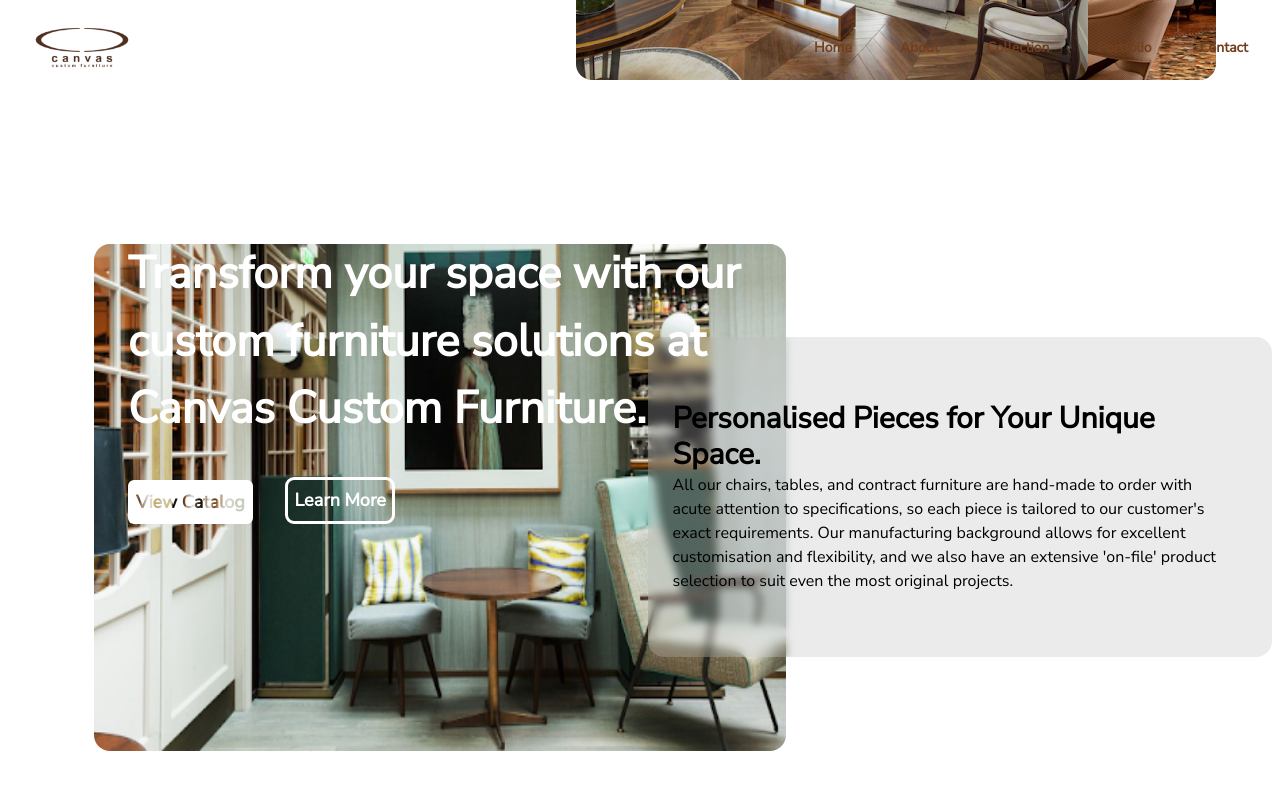
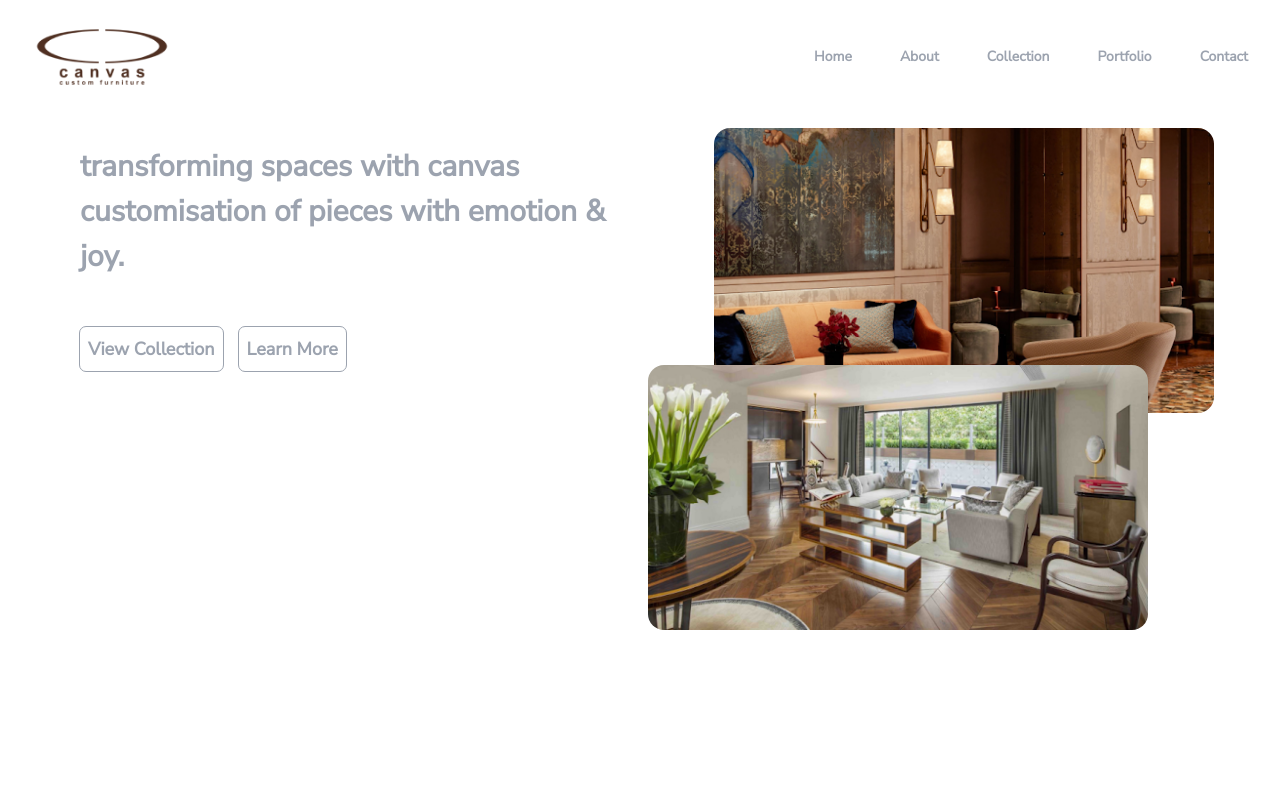
Before and after one commit to oricardo123/canvascustom-final, a Next.js app: page / in a window 1280 px wide. Shown: the top 800 px of the page. Built offline with nearby package versions, Linux system fonts and the light colour scheme.

Commit message:
updated home page and collection

```diff
--- a/app/catalog/[catalogSlug]/[productSlug]/page.js
+++ b/app/catalog/[catalogSlug]/[productSlug]/page.js
@@ -41,11 +41,11 @@ export default async function Product({
       <Head>
         <title>{productSlug}</title>
       </Head>
-      <div className="mb-[6.49rem]">
+      <div className="my-[7rem]">
         <div className="mt-20">
           <Breadcrumbs
             items={[
-              { label: "Catalog", href: "/catalog" },
+              { label: "Collection", href: "/catalog" },
               {
                 label:
                   catalogSlug.charAt(0).toUpperCase() + catalogSlug.slice(1),
--- a/app/catalog/[catalogSlug]/page.js
+++ b/app/catalog/[catalogSlug]/page.js
@@ -1,15 +1,10 @@
 import Link from "next/link";
 import Image from "next/image";
 import Head from "next/head.js";
-import More from "../../../components/More.jsx";
-import { fetchCatalogs } from "../../../lib/fetchCatalogs.js";
-import { fetchInitialProductsConnection } from "@/lib/fetchInitialProductsConnection";
 import { GET_PRODUCTS_CONNECTION } from "@/graphql/queries";
-import { useQuery, NetworkStatus, useApolloClient } from "@apollo/client";
-import { initializeApollo } from "../../../graphql/client.js";
 import { getClient } from "@/lib/client";
 import Breadcrumbs from "@/components/Navigation/Breadcrumbs";
-import { GET_CATALOGS, GET_PRODUCTS_BY_CATALOG } from "@/graphql/queries";
+import { GET_CATALOGS } from "@/graphql/queries";
 
 export default async function Catalog({ params: { catalogSlug } }) {
   const client = getClient();
@@ -39,14 +34,14 @@ export default async function Catalog({ params: { catalogSlug } }) {
     (catalog) => catalog.catalogSlug === catalogSlug
   )[0];
   return (
-    <>
+    <div className="mb-24 text-gray-400">
       <Head>
         <title>{catalogSlug}</title>
       </Head>
-      <div className="mt-24">
+      <div className="mt-[7rem]">
         <Breadcrumbs
           items={[
-            { label: "Catalog", href: "/catalog" },
+            { label: "Collection", href: "/catalog" },
             {
               label: catalogSlug.charAt(0).toUpperCase() + catalogSlug.slice(1),
               href: `/catalog/${catalogSlug}`,
@@ -54,11 +49,12 @@ export default async function Catalog({ params: { catalogSlug } }) {
           ]}
         />
       </div>
-      <div className="min-h-[64.8vh]">
-        <h1 className="text-4xl font-bold leading-tight mb-[4rem] ml-[9rem] mt-10">
-          {name} Catalog
+
+      <div className="flex mr-5 mt-10 xs:ml-4 lg:mx-[9rem] place-content-center">
+        <div>
+          <h1 className="text-4xl font-bold leading-tight mb-[4rem]">
+            {name}
           </h1>
-        <div className="flex mx-20 ml-[9rem]">
           <ul>
             {catalogs?.map((catalog) => (
               <li key={catalog.catalogSlug}>
@@ -80,8 +76,8 @@ export default async function Catalog({ params: { catalogSlug } }) {
               </li>
             ))}
           </ul>
-
-          <div className="grid grid-cols-2 md:grid-cols-4 lg:grid-cols-6 xl:grid-cols-8 2xl:grid-cols-10 3xl:grid-cols-12 gap-x-10 gap-y-16 place-items-center text-center ml-[9rem]">
+        </div>
+        <div className="grid grid-cols-5 gap-x-3 gap-y-16 lg:gap-x-10 text-center ml-4 lg:ml-[9rem] ">
           {productsList.map(({ node: product }) => (
             <Link
               key={product.productSlug}
@@ -99,6 +95,5 @@ export default async function Catalog({ params: { catalogSlug } }) {
         </div>
       </div>
     </div>
-    </>
   );
 }
--- a/app/catalog/page.js
+++ b/app/catalog/page.js
@@ -19,11 +19,11 @@ export default async function Catalogs({ params }) {
       <Head>
         <title>Catalog</title>
       </Head>
-      <div className="mt-24 mb-[8.74rem]">
-        <Breadcrumbs items={[{ label: "Catalog", href: "/catalog" }]} />
+      <div className="mt-[7rem] mb-[8.74rem]">
+        <Breadcrumbs items={[{ label: "Collection", href: "/catalog" }]} />
 
         <h1 className="text-4xl font-bold leading-tight mb-[4rem] ml-[9rem] mt-10">
-          Catalog
+          Collection
         </h1>
         <div className="grid grid-cols-2 lg:grid-cols-4 gap-x-10 gap-y-16 place-items-center text-center mx-24">
           {catalogs.map((catalog) => (
--- a/components/Home/HomeContainer2.js
+++ b/components/Home/HomeContainer2.js
@@ -3,7 +3,7 @@ import img from "../../public/images/canvas-image-11.png";
 
 const HomeContainer2 = () => {
   return (
-    <div className="flex justify-center relative p-6 mt-[8.75rem] mb-[10.625rem] w-full ">
+    <div className="flex justify-center relative p-6 mt-[15rem] mb-[10.625rem] w-full ">
       <Image
         src={img}
         alt="hotel room with furniture"
--- a/components/Home/HomeGetInTouch.js
+++ b/components/Home/HomeGetInTouch.js
@@ -4,7 +4,7 @@ import Link from "next/link";
 export default function HomeGetInTouch() {
   return (
     <>
-      <div className="flex justify-center text-center text-[2.81rem]/[3.8rem] font-bold w-auto mx-[9rem]">
+      <div className="flex justify-center text-center text-[2.81rem]/[3.8rem] font-bold w-auto md:mx-[9rem] xs:mx-[1rem]">
         Get in touch with us to start your custom furniture project today.
       </div>
       <div className="flex justify-center">
--- a/components/Home/HomeTopGallery.js
+++ b/components/Home/HomeTopGallery.js
@@ -5,37 +5,45 @@ import img2 from "../../public/images/canvas-image-2.png";
 
 export default function HomeTopGallery() {
   return (
-    <>
-      <div className="grid grid-cols-1 md:grid-cols-2 mt-20 relative text-white">
-
-        <h1 className="absolute max-w-[41rem]  mt-40 left-[10%] font-extrabold text-[45px] mr-3 z-50">
-          Transform your space with our custom furniture solutions at Canvas
-          Custom Furniture.
+    <div className="my-32 grid grid-cols-1 md:grid-cols-2 gap-4 items-start">
+      <div className="flex flex-col ml-20 items-start text-left">
+        <h1 className="text-gray-400 font-extrabold text-[30px] my-4 max-w-[200rem]">
+          transforming spaces with canvas customisation of pieces with emotion &
+          joy.
         </h1>
-        <Link
-          href="/catalog"
-          className="absolute text-black bg-white mt-[32rem] md:mt-[25rem] left-[10%] p-2 mix-blend-screen rounded-md text-lg font-bold z-50"
-        >
-          View Catalog
+        <div className="flex flex-col md:flex-row md:space-x-4 mt-8">
+          <Link href="/collection" legacyBehavior>
+            <a className="outline outline-1 text-gray-400 p-2 rounded-md text-lg font-bold hover:bg-gray-200 transition duration-150">
+              View Collection
+            </a>
           </Link>
-        <Link
-          href="/about"
-          className="absolute mt-[32rem] md:mt-[25rem] left-[10%] ml-[10rem] p-[0.4rem] outline rounded-md text-lg font-bold z-50"
-        >
+          <Link href="/about" legacyBehavior>
+            <a className="outline outline-1 outline-gray text-gray-400 p-2 rounded-md text-lg font-bold hover:bg-gray-100 transition duration-150">
               Learn More
+            </a>
           </Link>
-
+        </div>
+      </div>
+      <div className="flex flex-col items-center justify-center">
+        <div className="mb-4">
           <Image
             src={img2}
             alt="Picture"
-          className="absolute right-[5%] bottom-[48%] w-auto rounded-2xl hidden lg:block"
+            width={500}
+            height={300}
+            className="rounded-2xl"
           />
+        </div>
+        <div>
           <Image
             src={img1}
             alt="Picture"
-          className="absolute z-10 right-[15%] bottom-[15%] w-auto rounded-2xl hidden lg:block"
+            width={500}
+            height={300}
+            className="rounded-2xl mt-[-4rem] mr-[32rem]"
           />
         </div>
-    </>
+      </div>
+    </div>
   );
 }
--- a/components/Navigation/Breadcrumbs.js
+++ b/components/Navigation/Breadcrumbs.js
@@ -2,7 +2,7 @@ import Link from "next/link";
 
 function Breadcrumbs({ items }) {
   return (
-    <nav className="breadcrumbs py-4 px-6 bg-gray-100 text-sm border-t border-b border-gray-300 w-full">
+    <nav className="breadcrumbs py-2 px-6 bg-gray-100 text-sm border-t border-b border-gray-300 w-full">
       {items.map((item, index) => (
         <span key={index} className="inline-flex items-center">
           {index > 0 && <span className="mx-2 ">&gt;</span>}
--- a/components/Navigation/Footer.js
+++ b/components/Navigation/Footer.js
@@ -7,7 +7,7 @@ const Footer = () => {
   const navigation = [
     { name: "Home", href: "/" },
     { name: "About", href: "/about" },
-    { name: "Catalog", href: "/catalog" },
+    { name: "Collection", href: "/collection" },
     { name: "Portfolio", href: "/portfolio" },
     { name: "Contact", href: "/contact" },
   ];
--- a/components/Navigation/NavBar.js
+++ b/components/Navigation/NavBar.js
@@ -12,13 +12,13 @@ const Navbar = () => {
   const navigation = [
     { name: "Home", href: "/" },
     { name: "About", href: "/about" },
-    { name: "Collection", href: "/collection" },
+    { name: "Collection", href: "/catalog" },
     { name: "Portfolio", href: "/portfolio" },
     { name: "Contact", href: "/contact" },
   ];
 
   return (
-    <div className="bg-white text-FooterColor">
+    <div className="bg-white text-gray-400">
       <header className="absolute inset-x-0 top-0 z-50 w-">
         <nav
           className="flex items-center justify-between p-6 lg:px-8"
@@ -30,7 +30,7 @@ const Navbar = () => {
               <Image
                 src={Logo}
                 alt="Picture"
-                width={100}
+                width={140}
                 height={100}
               />
             </Link>
--- a/pages/_app.js
+++ b/pages/_app.js
@@ -2,7 +2,9 @@ import Navbar from "@/components/Navigation/NavBar";
 import Footer from "@/components/Navigation/Footer";
 import "../styles/globals.css";
 
+
 export default function App({ Component, pageProps }) {
+  console.log("this is the right folder")
   return (
     <>
       <Navbar />
```
Also changed, not shown: public/images/.png (added). Lines whose indentation alone changed are shown as unchanged.
